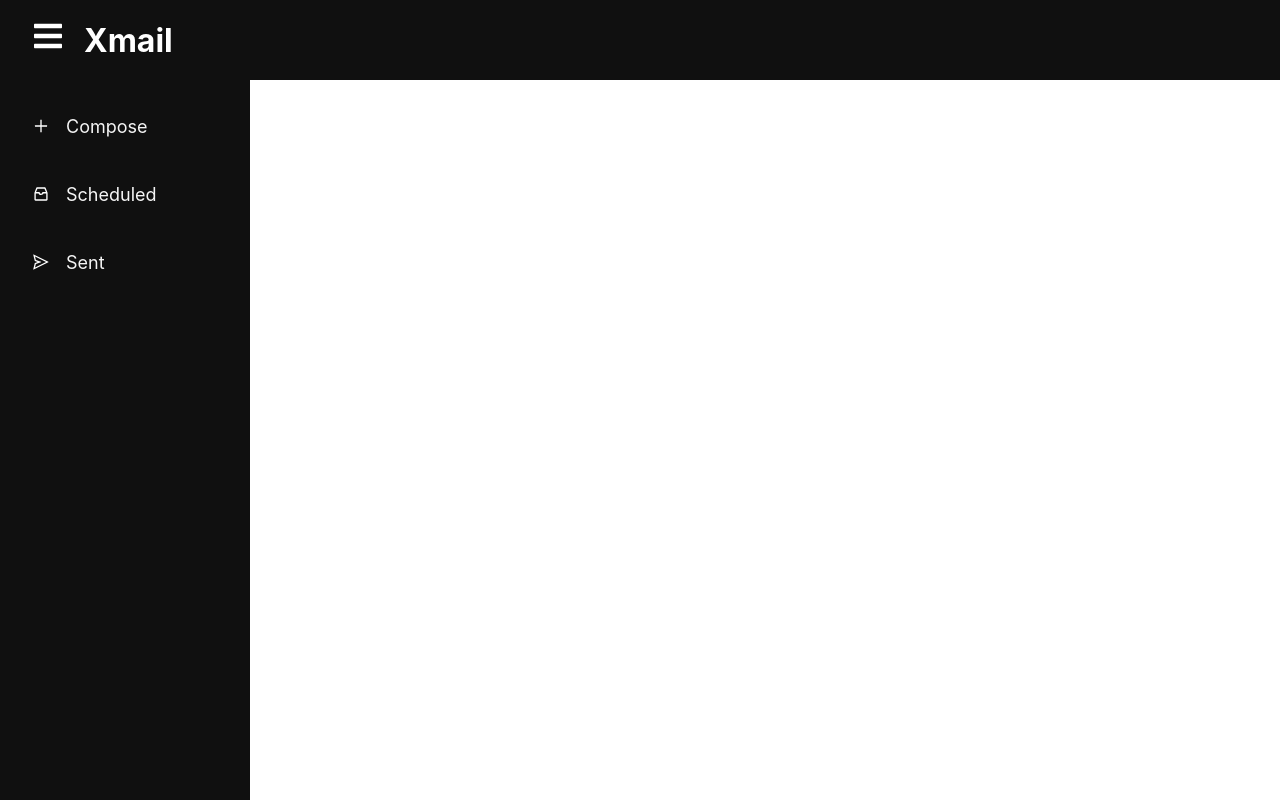
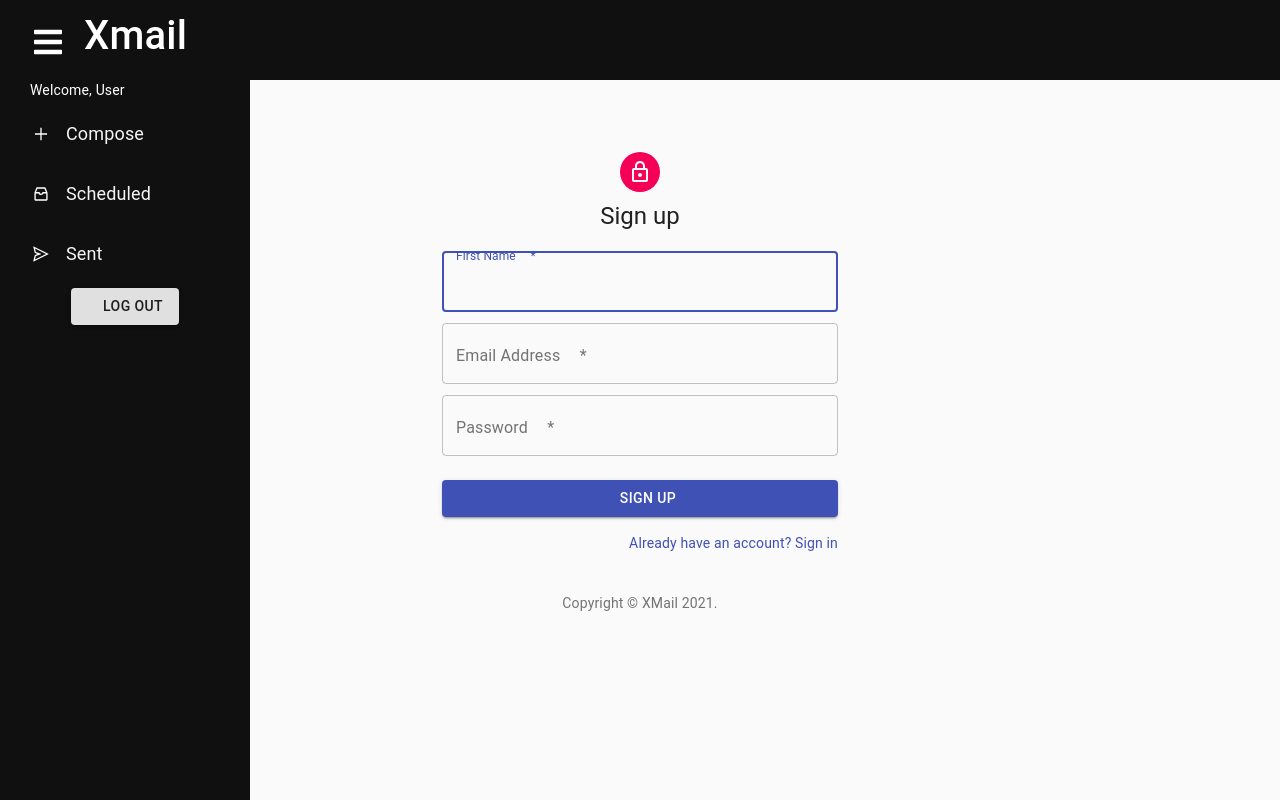
Before and after one commit to SaurabhS78/email-client, a React (Create React App) app in the folder client/: page /register in a window 1280 px wide. Built offline with nearby package versions, Linux system fonts and the light colour scheme.

Commit message:
Finished Register and Login Page UI

```diff
--- a/client/package.json
+++ b/client/package.json
@@ -8,8 +8,10 @@
     "@testing-library/jest-dom": "^5.11.4",
     "@testing-library/react": "^11.1.0",
     "@testing-library/user-event": "^12.1.10",
+    "axios": "^0.21.1",
     "react": "^17.0.2",
     "react-dom": "^17.0.2",
+    "react-google-login": "^5.2.2",
     "react-icons": "^4.2.0",
     "react-router-dom": "^5.2.0",
     "react-scripts": "4.0.3",
--- a/client/src/App.js
+++ b/client/src/App.js
@@ -1,6 +1,7 @@
 //react
 import React from 'react';
-import { BrowserRouter as Router, Switch, Route} from 'react-router-dom'
+import { BrowserRouter as Router, Switch, Route , Redirect} from 'react-router-dom'
+import {PrivateRoute} from './Authorisation/PrivateRoutes'
 //components
 import SideBar from './Components/SideBar';
 //containers
@@ -9,6 +10,9 @@ import Home from './Containers/Home';
 import SentContainer from './Containers/SentContainer';
 //css
 import './App.css';
+import AuthSignIn from './Authorisation/AuthSignIn';
+import '../node_modules/bootstrap/dist/css/bootstrap.min.css';
+import Register from './Authorisation/Register';
 
 function App() {
   return (
@@ -16,9 +20,12 @@ function App() {
       <Router>
         <SideBar />
         <Switch>
-          <Route path='/scheduled' component={Home}/>
-          <Route path='/compose' component={Compose}/>
-          <Route path='/sent' component={SentContainer}/>
+          <PrivateRoute path='/scheduled' component={Home}/>
+          <PrivateRoute path='/compose' component={Compose}/>
+          <PrivateRoute path='/sent' component={SentContainer}/>
+          <Route path='/signin' component={AuthSignIn}/>
+          <Route path='/register' component={Register}/>
+          <Redirect from="*" to="/signin" />
         </Switch>
       </Router>
     </>
--- /dev/null
+++ b/client/src/Authorisation/Auth.css
@@ -0,0 +1,73 @@
+@import url('https://fonts.googleapis.com/css?family=Fira+Sans:400,500,600,700,800');
+
+* {
+  box-sizing: border-box;
+}
+body {
+  background: #fff;
+  min-height: 100vh;
+  display: flex;
+  font-weight: 400;
+  font-family: 'Fira Sans', sans-serif;
+}
+
+h1,h2,h3,h4,h5,h6,label,span {
+  font-weight: 500;
+  font-family: 'Fira Sans', sans-serif;
+}
+
+body, html, .App, #root, .auth-wrapper {
+  width: 100%;
+  height: 100%;
+}
+
+.navbar-light {
+  background-color: #ffffff;
+  box-shadow: 0px 14px 80px rgba(34, 35, 58, 0.2);
+}
+
+.auth-wrapper {
+  display: flex;
+  justify-content: center;
+  flex-direction: column;
+  text-align: left;
+}
+
+.auth-inner {
+  width: 450px;
+  margin: auto;
+  background: #ffffff;
+  box-shadow: 0px 14px 80px rgba(34, 35, 58, 0.2);
+  padding: 40px 55px 45px 55px;
+  border-radius: 15px;
+  transition: all .3s;
+}
+
+.auth-wrapper .form-control:focus {
+  border-color: #167bff;
+  box-shadow: none;
+}
+
+.auth-wrapper h3 {
+  text-align: center;
+  margin: 0;
+  line-height: 1;
+  padding-bottom: 20px;
+}
+
+.custom-control-label {
+  font-weight: 400;
+}
+
+.forgot-password,
+.forgot-password a {
+  text-align: right;
+  font-size: 13px;
+  padding-top: 10px;
+  color: #7f7d7d;
+  margin: 0;
+}
+
+.forgot-password a {
+  color: #167bff;
+}
--- /dev/null
+++ b/client/src/Authorisation/AuthSignIn.js
@@ -0,0 +1,106 @@
+import React from 'react';
+import Avatar from '@material-ui/core/Avatar';
+import Button from '@material-ui/core/Button';
+import CssBaseline from '@material-ui/core/CssBaseline';
+import TextField from '@material-ui/core/TextField';
+import Link from '@material-ui/core/Link';
+import Grid from '@material-ui/core/Grid';
+import Box from '@material-ui/core/Box';
+import LockOutlinedIcon from '@material-ui/icons/LockOutlined';
+import Typography from '@material-ui/core/Typography';
+import { makeStyles } from '@material-ui/core/styles';
+import Container from '@material-ui/core/Container';
+
+function Copyright() {
+  return (
+    <Typography variant="body2" color="textSecondary" align="center">
+      {'Copyright © '}
+      <Link color="inherit" href="https://material-ui.com/">
+        XMail
+      </Link>{' '}
+      {new Date().getFullYear()}
+      {'.'}
+    </Typography>
+  );
+}
+
+const useStyles = makeStyles((theme) => ({
+  paper: {
+    marginTop: theme.spacing(8),
+    display: 'flex',
+    flexDirection: 'column',
+    alignItems: 'center',
+  },
+  avatar: {
+    margin: theme.spacing(1),
+    backgroundColor: theme.palette.secondary.main,
+  },
+  form: {
+    width: '100%', // Fix IE 11 issue.
+    marginTop: theme.spacing(1),
+  },
+  submit: {
+    margin: theme.spacing(3, 0, 2),
+  },
+}));
+
+export default function AuthSignIn() {
+  const classes = useStyles();
+
+  return (
+    <Container component="main" maxWidth="xs">
+      <CssBaseline />
+      <div className={classes.paper}>
+        <Avatar className={classes.avatar}>
+          <LockOutlinedIcon />
+        </Avatar>
+        <Typography component="h1" variant="h5">
+          Sign in
+        </Typography>
+        <form className={classes.form} noValidate>
+          <TextField
+            variant="outlined"
+            margin="normal"
+            required
+            fullWidth
+            id="email"
+            label="Email Address"
+            name="email"
+            autoComplete="email"
+            autoFocus
+          />
+          <TextField
+            variant="outlined"
+            margin="normal"
+            required
+            fullWidth
+            name="password"
+            label="Password"
+            type="password"
+            id="password"
+            autoComplete="current-password"
+          />
+          <Button
+            type="submit"
+            fullWidth
+            variant="contained"
+            color="primary"
+            className={classes.submit}
+          >
+            Sign In
+          </Button>
+          <Grid container>
+            <Grid item>
+              <Link href="/register" variant="body2">
+                {"Don't have an account? Sign Up"}
+              </Link>
+            </Grid>
+          </Grid>
+        </form>
+      </div>
+      <Box mt={8}>
+        <Copyright />
+      </Box>
+    </Container>
+  );
+}
--- /dev/null
+++ b/client/src/Authorisation/PrivateRoutes.js
@@ -0,0 +1,18 @@
+import React from 'react';
+import { Route, Redirect } from 'react-router-dom';
+
+function PrivateRoute({ component: Component, roles, ...rest }) {
+    return (
+        <Route {...rest} render={props => {
+            if (!localStorage.getItem('user')) {
+                // not logged in so redirect to login page with the return url
+                return <Redirect to={{ pathname: '/signin', state: { from: props.location } }} />
+            }
+
+            // logged in so return component
+            return <Component {...props} />
+        }} />
+    );
+}
+
+export { PrivateRoute };
--- /dev/null
+++ b/client/src/Authorisation/Register.js
@@ -0,0 +1,121 @@
+import React from 'react';
+import Avatar from '@material-ui/core/Avatar';
+import Button from '@material-ui/core/Button';
+import CssBaseline from '@material-ui/core/CssBaseline';
+import TextField from '@material-ui/core/TextField';
+import Link from '@material-ui/core/Link';
+import Grid from '@material-ui/core/Grid';
+import Box from '@material-ui/core/Box';
+import LockOutlinedIcon from '@material-ui/icons/LockOutlined';
+import Typography from '@material-ui/core/Typography';
+import { makeStyles } from '@material-ui/core/styles';
+import Container from '@material-ui/core/Container';
+
+function Copyright() {
+  return (
+    <Typography variant="body2" color="textSecondary" align="center">
+      {'Copyright © '}
+      <Link color="inherit" href="https://material-ui.com/">
+        XMail
+      </Link>{' '}
+      {new Date().getFullYear()}
+      {'.'}
+    </Typography>
+  );
+}
+
+const useStyles = makeStyles((theme) => ({
+  paper: {
+    marginTop: theme.spacing(8),
+    display: 'flex',
+    flexDirection: 'column',
+    alignItems: 'center',
+  },
+  avatar: {
+    margin: theme.spacing(1),
+    backgroundColor: theme.palette.secondary.main,
+  },
+  form: {
+    width: '100%', // Fix IE 11 issue.
+    marginTop: theme.spacing(3),
+  },
+  submit: {
+    margin: theme.spacing(3, 0, 2),
+  },
+}));
+
+export default function Register() {
+  const classes = useStyles();
+
+  return (
+    <Container component="main" maxWidth="xs">
+      <CssBaseline />
+      <div className={classes.paper}>
+        <Avatar className={classes.avatar}>
+          <LockOutlinedIcon />
+        </Avatar>
+        <Typography component="h1" variant="h5">
+          Sign up
+        </Typography>
+        <form className={classes.form} noValidate>
+          <Grid container spacing={2}>
+            <Grid item xs={12}>
+              <TextField
+                autoComplete="fname"
+                name="firstName"
+                variant="outlined"
+                required
+                fullWidth
+                id="firstName"
+                label="First Name"
+                autoFocus
+              />
+            </Grid>
+            <Grid item xs={12}>
+              <TextField
+                variant="outlined"
+                required
+                fullWidth
+                id="email"
+                label="Email Address"
+                name="email"
+                autoComplete="email"
+              />
+            </Grid>
+            <Grid item xs={12}>
+              <TextField
+                variant="outlined"
+                required
+                fullWidth
+                name="password"
+                label="Password"
+                type="password"
+                id="password"
+                autoComplete="current-password"
+              />
+            </Grid>
+          </Grid>
+          <Button
+            type="submit"
+            fullWidth
+            variant="contained"
+            color="primary"
+            className={classes.submit}
+          >
+            Sign Up
+          </Button>
+          <Grid container justify="flex-end">
+            <Grid item>
+              <Link href="/signin" variant="body2">
+                Already have an account? Sign in
+              </Link>
+            </Grid>
+          </Grid>
+        </form>
+      </div>
+      <Box mt={5}>
+        <Copyright />
+      </Box>
+    </Container>
+  );
+}
--- a/client/src/Components/SideBar.css
+++ b/client/src/Components/SideBar.css
@@ -15,7 +15,7 @@ h1{
     background-color: #101010;
     height: 80px;
     display: flex;
-    justify-content: start;
+    /* justify-content: start; */
     align-items: center;
   }
 
@@ -45,7 +45,7 @@ h1{
 
   .nav-text {
     display: flex;
-    justify-content: start;
+    /* justify-content: start; */
     align-items: flex-start;
     padding: 0px 0px 8px 16px;
     list-style: none;
@@ -80,10 +80,17 @@ h1{
     width: 100%;
     height: 80px;
     display: flex;
-    justify-content: start;
+    /* justify-content: start; */
     align-items: center;
   }
 
   span {
     margin-left: 16px;
   }
+
+  .drawer-name{
+    color: #fff;
+    position: relative;
+    padding: 0px 0px 8px 30px;
+
+  }
--- a/client/src/Components/SideBar.js
+++ b/client/src/Components/SideBar.js
@@ -1,11 +1,13 @@
 //react
 import React from "react";
-//icons
 import * as FaIcons from "react-icons/fa";
 // import * as AiIcons from "react-icons/ai";
 import { Link } from "react-router-dom";
 import { useState } from "react";
 import { IconContext } from "react-icons/lib";
+import Button from '@material-ui/core/Button'
+// import Avatar from '@material-ui/core/Avatar';
+// import { deepOrange, deepPurple } from '@material-ui/core/colors';
 //db
 import { SideBarData } from "./SideBarItems";
 //css
@@ -15,6 +17,10 @@ const SideBar = () => {
   const [SideBar, setSideBar] = useState(false);
   const ShowSideBar = () => setSideBar(!SideBar);
 
+  function SignedIn(){
+    return null;
+  }
+  const name = 'User';
   return (
     <>
       <IconContext.Provider value={{color:'#fff'}}>
@@ -26,6 +32,9 @@ const SideBar = () => {
         </div>
         <nav className={SideBar ? "nav-menu" : "nav-menu active"}>
           <ul className="nav-menu-items" onClick={ShowSideBar}>
+            <div className='drawer-name'>
+              Welcome, {name}
+            </div>
             {SideBarData.map((item, index) => {
               return (
                 <li key={index} className={item.cname}>
@@ -36,6 +45,9 @@ const SideBar = () => {
                 </li>
               );
             })}
+            <center>
+            <Button className='btn-logout' variant='contained' onClick={() => SignedIn(false)}>Log Out</Button>
+            </center>
           </ul>
         </nav>
       </IconContext.Provider>
--- a/client/src/Components/sentitems.js
+++ b/client/src/Components/sentitems.js
@@ -1,5 +1,4 @@
 import React from "react";
-import PropTypes from "prop-types";
 import { makeStyles } from "@material-ui/core/styles";
 import Box from "@material-ui/core/Box";
 import Collapse from "@material-ui/core/Collapse";
```
Also changed, not shown: 1 other file (tests, documents, lock files or other folders).
